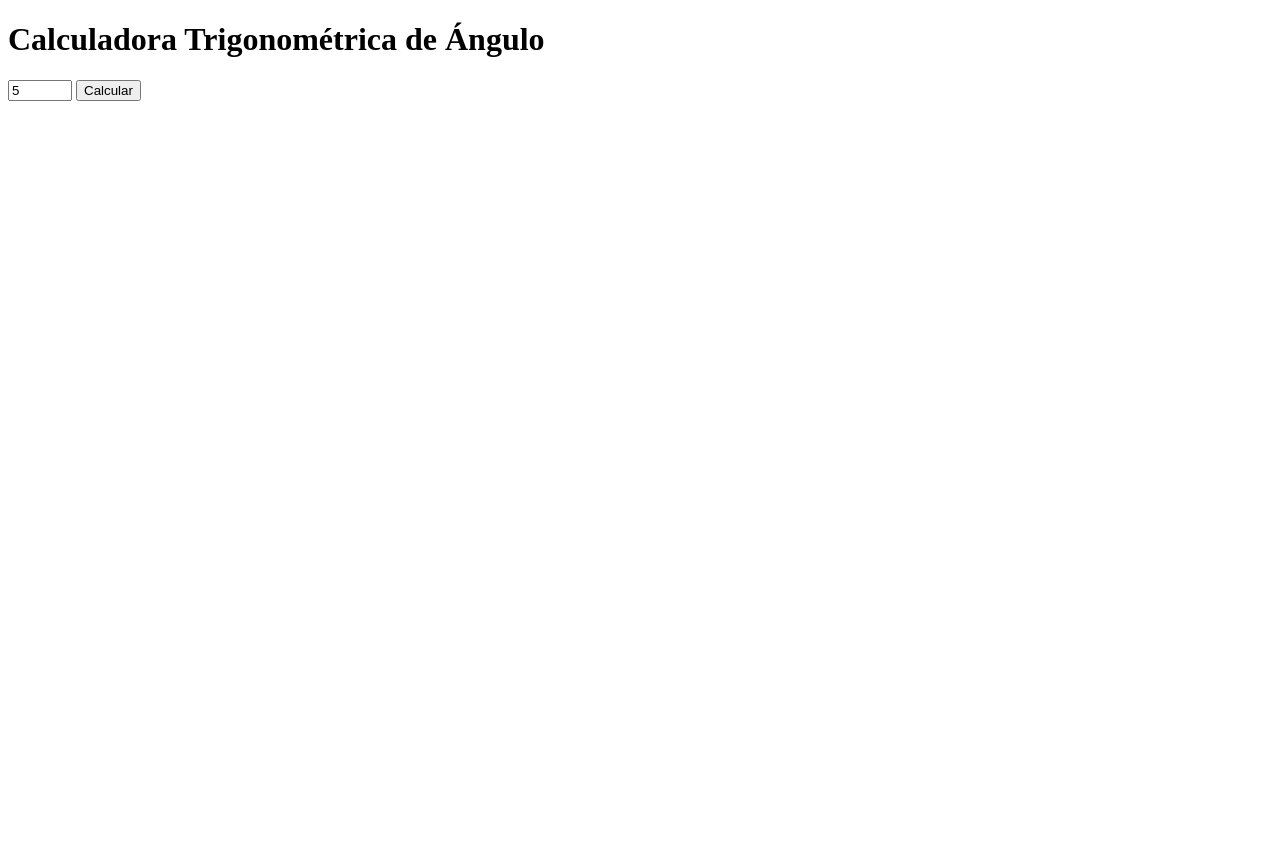
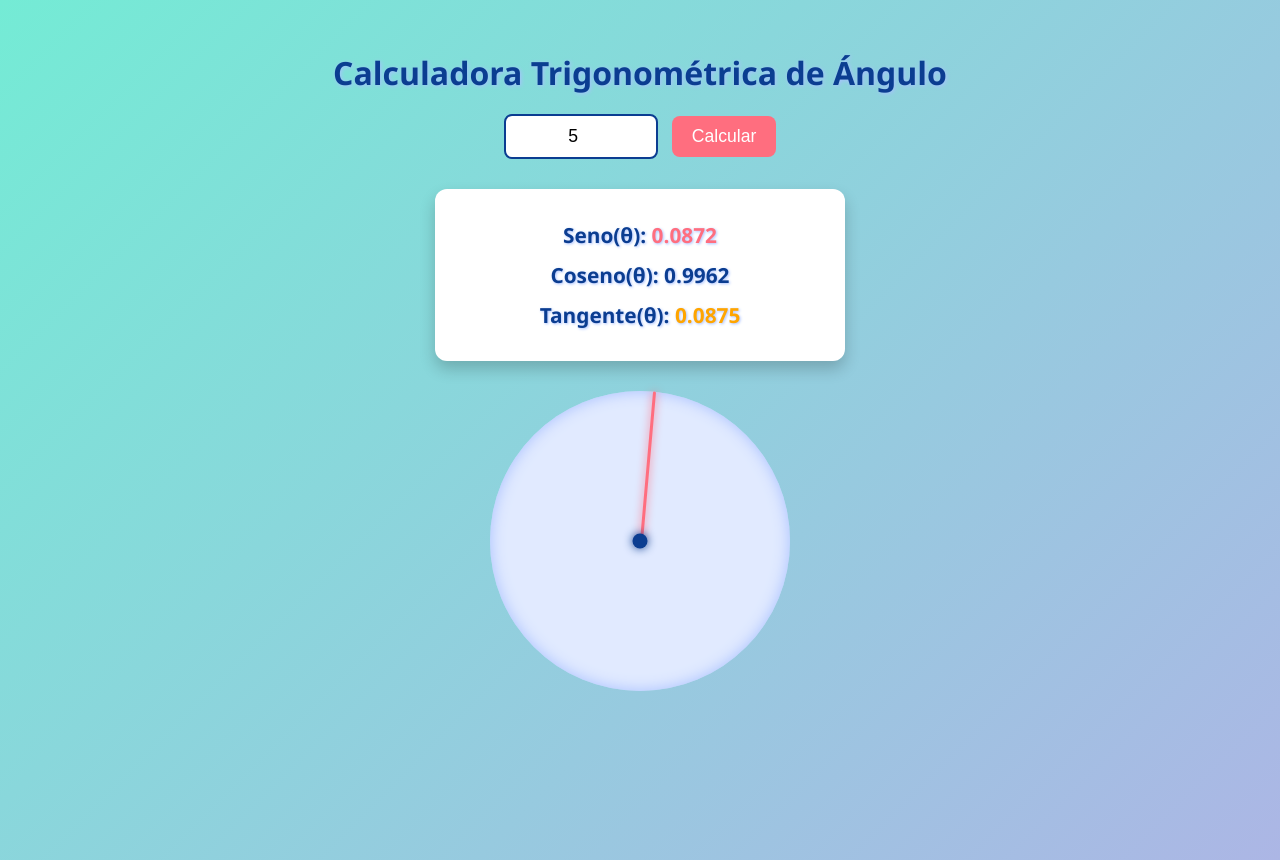
Before and after one commit to ElJotaNew/Classs, a plain HTML site: page index.html in a window 1280 px wide. Both pictures are taken after typing "5" into the empty fields and a click on the button "Calcular". Before the commit the page ends 800 px from the top, so only its background shows below. Drawn offline with Linux system fonts and the light colour scheme.

Commit message:
iaprogres

```diff
--- a/index.html
+++ b/index.html
@@ -4,7 +4,102 @@
   <meta charset="UTF-8" />
   <meta name="viewport" content="width=device-width, initial-scale=1" />
   <title>Calculadora de Ángulo Trigonométrico</title>
-  <link rel="stylesheet" href="styles.css" />
+  <style>
+    body {
+      font-family: 'Segoe UI', Tahoma, Geneva, Verdana, sans-serif;
+      background: linear-gradient(135deg, #74ebd5 0%, #ACB6E5 100%);
+      color: #222;
+      display: flex;
+      flex-direction: column;
+      align-items: center;
+      padding: 30px;
+      min-height: 100vh;
+      margin: 0;
+    }
+    h1 {
+      margin-bottom: 20px;
+      color: #0b3d91;
+      text-shadow: 1px 1px 4px #a8c0ff;
+    }
+    .input-section {
+      margin-bottom: 30px;
+    }
+    input[type="number"] {
+      padding: 10px 15px;
+      font-size: 1.1rem;
+      border-radius: 8px;
+      border: 2px solid #0b3d91;
+      width: 120px;
+      text-align: center;
+      outline: none;
+      transition: border-color 0.3s ease;
+    }
+    input[type="number"]:focus {
+      border-color: #ff6e7f;
+    }
+    button {
+      padding: 10px 20px;
+      font-size: 1.1rem;
+      margin-left: 10px;
+      border-radius: 8px;
+      border: none;
+      background: #ff6e7f;
+      color: white;
+      cursor: pointer;
+      transition: background-color 0.3s ease;
+    }
+    button:hover {
+      background: #ff4757;
+    }
+    .results {
+      background: white;
+      padding: 20px 30px;
+      border-radius: 12px;
+      box-shadow: 0 8px 16px rgba(0,0,0,0.2);
+      max-width: 350px;
+      width: 100%;
+      text-align: center;
+    }
+    .result-item {
+      font-size: 1.3rem;
+      margin: 12px 0;
+      color: #0b3d91;
+      font-weight: 600;
+      text-shadow: 1px 1px 3px #a8c0ff;
+    }
+    .angle-display {
+      margin-top: 30px;
+      width: 300px;
+      height: 300px;
+      background: #e1eaff;
+      border-radius: 50%;
+      position: relative;
+      box-shadow: inset 0 0 15px #a8c0ff;
+    }
+    .radius-line {
+      position: absolute;
+      bottom: 50%;
+      left: 50%;
+      height: 150px;
+      width: 3px;
+      background: #ff6e7f;
+      transform-origin: bottom center;
+      transition: transform 0.5s ease;
+      border-radius: 2px;
+      box-shadow: 0 0 8px #ff6e7f;
+    }
+    .center-dot {
+      position: absolute;
+      bottom: 50%;
+      left: 50%;
+      width: 15px;
+      height: 15px;
+      background: #0b3d91;
+      border-radius: 50%;
+      transform: translate(-50%, 50%);
+      box-shadow: 0 0 10px #0b3d91;
+    }
+  </style>
 </head>
 <body>
   <h1>Calculadora Trigonométrica de Ángulo</h1>
@@ -24,6 +119,40 @@
     <div class="center-dot"></div>
   </div>
 
-  <script src="script.js"></script>
+  <script>
+    function calcular() {
+      const angleInput = document.getElementById('angleInput');
+      const angle = parseFloat(angleInput.value);
+
+      if (isNaN(angle) || angle < 0 || angle > 360) {
+        alert('Por favor ingresa un ángulo válido entre 0 y 360 grados.');
+        return;
+      }
+
+      // Convertir grados a radianes
+      const rad = angle * Math.PI / 180;
+
+      const seno = Math.sin(rad);
+      const coseno = Math.cos(rad);
+      let tangente = Math.tan(rad);
+
+      // Para ángulos donde tangente es muy grande (ejemplo 90 grados)
+      if (Math.abs(coseno) < 1e-10) {
+        tangente = 'Infinito';
+      } else {
+        tangente = tangente.toFixed(4);
+      }
+
+      document.getElementById('seno').innerHTML = `Seno(θ): <span style="color:#ff6e7f;">${seno.toFixed(4)}</span>`;
+      document.getElementById('coseno').innerHTML = `Coseno(θ): <span style="color:#0b3d91;">${coseno.toFixed(4)}</span>`;
+      document.getElementById('tangente').innerHTML = `Tangente(θ): <span style="color:#ffa500;">${tangente}</span>`;
+
+      document.getElementById('results').style.display = 'block';
+
+      // Rotar la línea para mostrar el ángulo
+      const radiusLine = document.getElementById('radiusLine');
+      radiusLine.style.transform = `rotate(${angle}deg)`;
+    }
+  </script>
 </body>
 </html>
```
